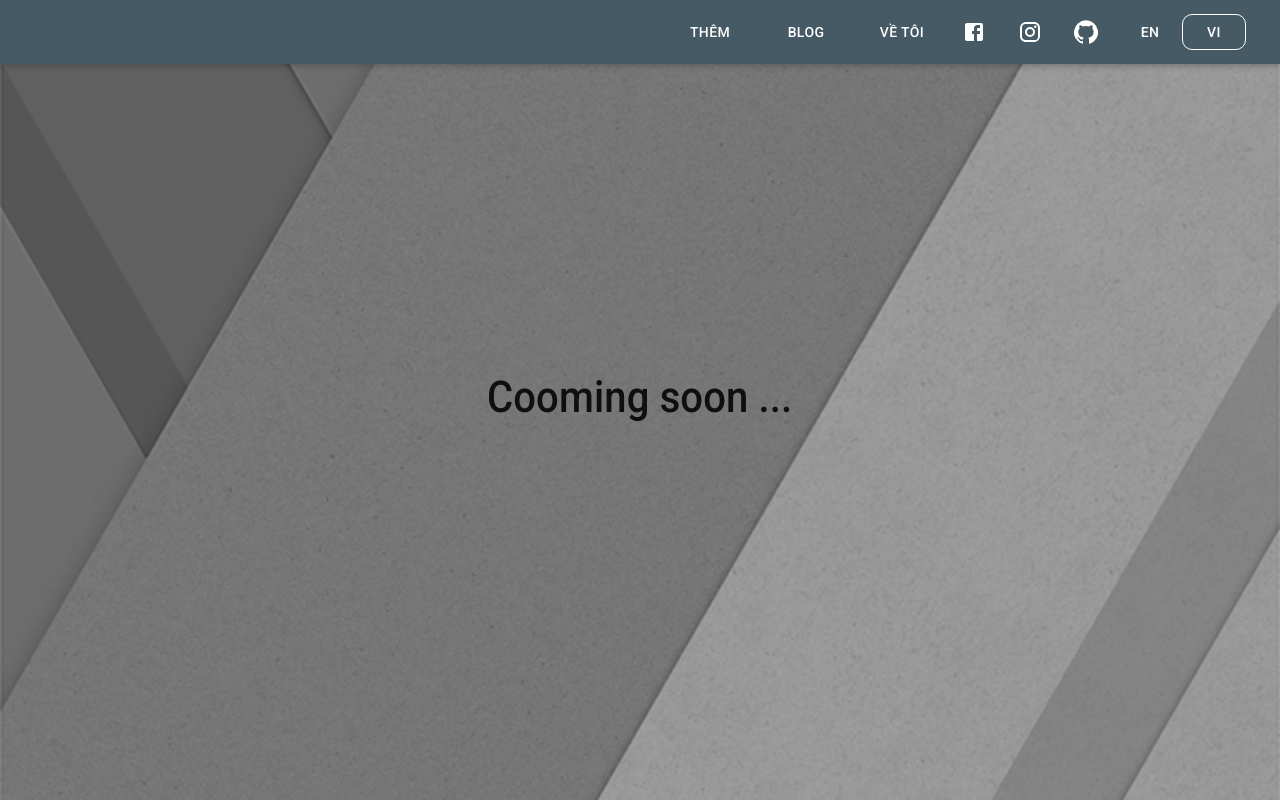
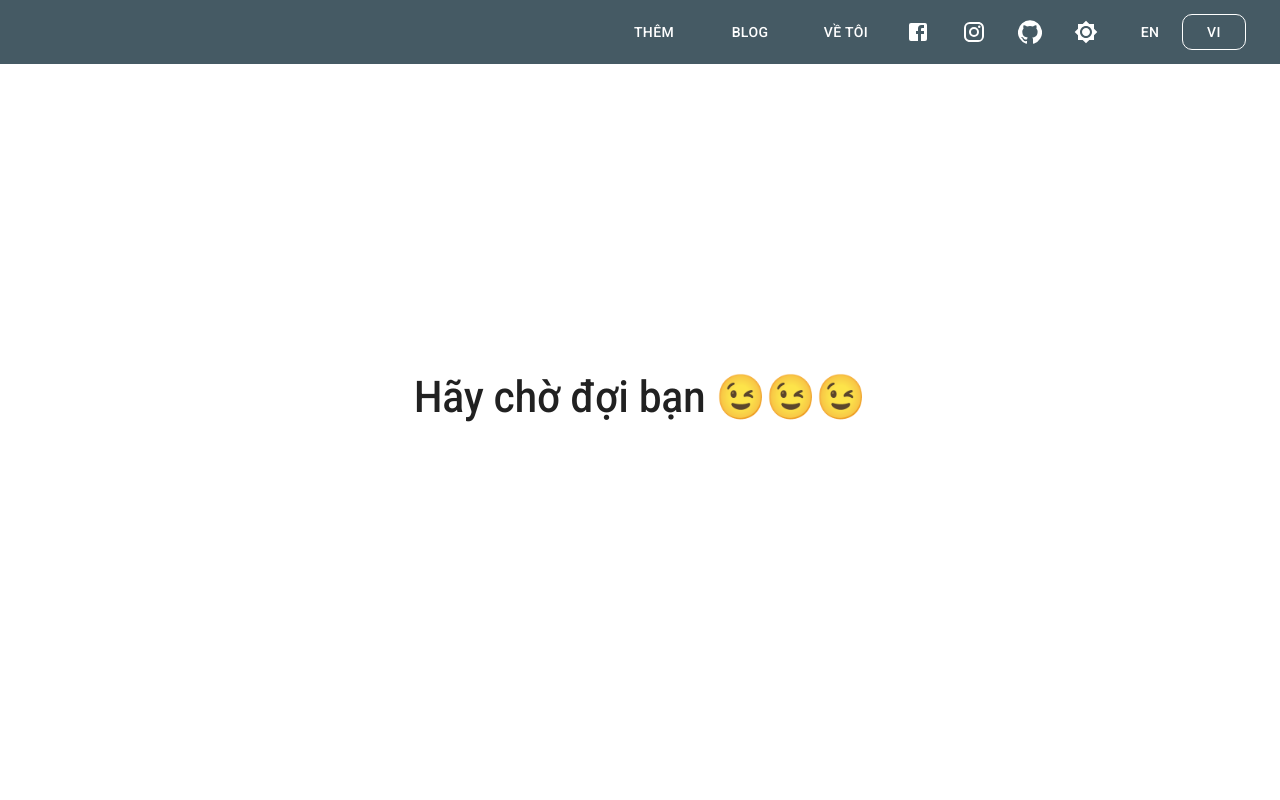
Before and after one commit to dang123vvk/nvdang, a Next.js app: page / in a window 1280 px wide. Built offline with nearby package versions, Linux system fonts and the light colour scheme.

Commit message:
Update change mode theme && fix some issues

```diff
--- a/pages/_app.js
+++ b/pages/_app.js
@@ -1,28 +1,27 @@
-import React from 'react';
+import React, { useEffect, useState } from 'react';
 import PropTypes from 'prop-types';
 import Head from 'next/head';
-import { makeStyles, ThemeProvider } from '@material-ui/core/styles';
+import { ThemeProvider } from '@material-ui/core/styles';
 import CssBaseline from '@material-ui/core/CssBaseline';
-import theme from '../src/config/theme';
+import { themeDart, themeLight } from '../src/config/theme';
 import { Provider } from 'react-redux';
 import store from '../src/redux/store'
-import dynamic from 'next/dynamic';
-
-const Header = dynamic(
-  () => import('../src/components/generic/header'),
-  { ssr: false }
-)
+// import dynamic from 'next/dynamic';
+import Header from '../src/components/generic/header'
 function MyApp(props) {
   const { Component, pageProps } = props;
-
-  React.useEffect(() => {
+  const [modeTheme, setModeTheme] = useState('light')
+  useEffect(() => {
     // Remove the server-side injected CSS.
     const jssStyles = document.querySelector('#jss-server-side');
     if (jssStyles) {
       jssStyles.parentElement.removeChild(jssStyles);
     }
   }, []);
-
+const changeModeTheme = (e,modeTheme) => {
+  e.preventDefault();
+  setModeTheme(modeTheme);
+}
   return (
     <Provider store={store}>
       <React.Fragment>
@@ -45,12 +44,12 @@ function MyApp(props) {
             }}
           />
         </Head>
-        <ThemeProvider theme={theme}>
+        <ThemeProvider theme={modeTheme==='light' ? themeLight: themeDart}>
           <CssBaseline />
-          <div style={{ display: 'flex',backgroundColor: '#ffff',flexDirection: 'column',height: '100vh' }}>
-            <Header />
-            <main style={{height: '100%'}}>
-              <Component {...pageProps}/>
+          <div style={{ display: 'flex', backgroundColor: '#ffff', flexDirection: 'column', height: '100vh' }}>
+            <Header changeModeTheme ={changeModeTheme} modeTheme={modeTheme}/>
+            <main style={{ height: '100%' }}>
+              <Component {...pageProps} />
             </main>
           </div>
         </ThemeProvider>
--- a/pages/_document.js
+++ b/pages/_document.js
@@ -1,7 +1,7 @@
 import React from 'react';
 import Document, { Html, Head, Main, NextScript } from 'next/document';
 import { ServerStyleSheets } from '@material-ui/core/styles';
-import theme from '../src/config/theme';
+import {themeLight} from '../src/config/theme';
 
 export default class MyDocument extends Document {
   render() {
@@ -9,7 +9,7 @@ export default class MyDocument extends Document {
       <Html lang="en">
         <Head>
           {/* PWA primary color */}
-          <meta name="theme-color" content={theme.palette.primary.main} />
+          <meta name="theme-color" content={themeLight.palette.primary.main} />
         </Head>
         <body>
           <Main />
--- a/pages/about.js
+++ b/pages/about.js
@@ -1,10 +1,7 @@
 import 'animate.css';
 import 'bootstrap/dist/css/bootstrap.css';
 import dynamic from 'next/dynamic'
-const AboutContainer = dynamic(
-  () => import('../src/containers/about'),
-  { ssr: false }
-)
+import  AboutContainer from '../src/containers/about'
 export default function About() {
   return (
     <AboutContainer  />
--- a/src/components/generic/header.js
+++ b/src/components/generic/header.js
@@ -2,7 +2,7 @@ import React from 'react';
 import AppBar from '@material-ui/core/AppBar';
 import Toolbar from '@material-ui/core/Toolbar';
 import Typography from '@material-ui/core/Typography';
-import { Button, Drawer, Grid, List, ListItem, ListItemIcon, ListItemText, makeStyles, useMediaQuery, useTheme } from '@material-ui/core';
+import { Button, Drawer, List, ListItem, ListItemIcon, ListItemText, makeStyles, Tooltip, useMediaQuery, useTheme } from '@material-ui/core';
 import FacebookIcon from '@material-ui/icons/Facebook';
 import IconButton from '@material-ui/core/IconButton';
 import InstagramIcon from '@material-ui/icons/Instagram';
@@ -11,7 +11,20 @@ import MenuIcon from '@material-ui/icons/Menu';
 import Link from 'next/link'
 import { useRouter } from 'next/router'
 import useTrans from '../hooks/useTrans'
+import Brightness7Icon from '@material-ui/icons/Brightness7';
+import Brightness4Icon from '@material-ui/icons/Brightness4';
 // import { serverSideTranslations } from 'next-i18next/serverSideTranslations'
+const socialNetworks = [{
+  icon: <FacebookIcon />,
+  link: 'https://facebook.com/dang123vvk'
+},
+{
+  icon: <InstagramIcon />,
+  link: 'https://instagram.com/dang.van.nguyen'
+}, {
+  icon: <GitHubIcon />,
+  link: 'https://github.com/nvdang-dev'
+}]
 
 const useStyles = makeStyles((theme) => ({
   root: {
@@ -40,7 +53,7 @@ const useStyles = makeStyles((theme) => ({
     border: 0
   }
 }));
-function Header() {
+function Header({modeTheme, changeModeTheme}) {
   const [stateMenu, setStateMenu] = React.useState(false);
   const theme = useTheme();
   const router = useRouter()
@@ -78,24 +91,30 @@ function Header() {
 
           </ListItem>
         ))}
-        {[<FacebookIcon />, <InstagramIcon />, <GitHubIcon />].map((icon, index) => (
+        {socialNetworks.map((data, index) => (
           <ListItem button key={index}>
-            <ListItemIcon>{icon}</ListItemIcon>
+            <a href={data.link}><ListItemIcon>{data.icon}</ListItemIcon></a>
           </ListItem>
         ))}
       </List>
     </div>
   );
-
+  const goToSocialNetwork = (e, link) => {
+    e.preventDefault();
+    window.location.href = link
+  }
   return (
     <div className={classes.root}>
-      <AppBar position="static" style={{ backgroundColor: '#455a64' }}>
+      <AppBar position="static" style={{ backgroundColor: modeTheme==='light'? '#455a64': '#333' }}>
         {sm || xs ? (
           <Toolbar>
             <Typography variant="h6" className={classes.title}>
             </Typography>
-            <Button color="inherit" variant="outlined" onClick={() => changeLang('en')} className={locale === 'en'? classes.localeButton: classes.noneButton }>EN</Button>
-            <Button color="inherit" variant="outlined" onClick={() => changeLang('vi')} className={locale === 'vi'? classes.localeButton: classes.noneButton }>VI</Button>
+            <IconButton color="inherit" onClick={e=>changeModeTheme(e,modeTheme==='light'? 'dark': 'light')} aria-label="upload picture" component="span" className={classes.iconButton}>
+            {modeTheme==='light' ? <Brightness7Icon /> : <Brightness4Icon /> }
+            </IconButton>
+            <Button color="inherit" variant="outlined" onClick={() => changeLang('en')} className={locale === 'en' ? classes.localeButton : classes.noneButton}>EN</Button>
+            <Button color="inherit" variant="outlined" onClick={() => changeLang('vi')} className={locale === 'vi' ? classes.localeButton : classes.noneButton}>VI</Button>
             <IconButton color="inherit" aria-label="upload picture" component="span" className={classes.iconButton} onClick={toggleDrawer(true)}>
               <MenuIcon />
             </IconButton>
@@ -105,26 +124,25 @@ function Header() {
           </Toolbar>
         ) : (
           <Toolbar>
-
             <Typography variant="h6" className={classes.title}>
             </Typography>
             <Link href="/"><Button color="inherit" className={classes.linkButton}>{t.menu.utilities}</Button></Link>
             <Button color="inherit" className={classes.linkButton}>{t.menu.blog}</Button>
             <Link href="/about"><Button color="inherit" className={classes.linkButton}>{t.menu.about}</Button></Link>
-            <IconButton color="inherit" aria-label="upload picture" component="span" className={classes.iconButton}>
-              <FacebookIcon />
-            </IconButton>
-            <IconButton color="inherit" aria-label="upload picture" component="span" className={classes.iconButton}>
-              <InstagramIcon />
-            </IconButton>
-            <IconButton color="inherit" aria-label="upload picture" component="span" className={classes.iconButton}>
-              <GitHubIcon />
-            </IconButton>
-            <Button color="inherit" variant="outlined" onClick={() => changeLang('en')} className={locale === 'en'? classes.localeButton: classes.noneButton }>EN</Button>
-            <Button color="inherit" variant="outlined" onClick={() => changeLang('vi')} className={locale === 'vi'? classes.localeButton: classes.noneButton }>VI</Button>
+            {socialNetworks.map((data, index) => (
+              <IconButton onClick={e => goToSocialNetwork(e, data.link)} color="inherit" href={data.link} key={index} aria-label="upload picture" component="span" className={classes.iconButton}>
+                {data.icon}
+              </IconButton>
+            ))}
+            <Tooltip title="Light/Dark theme">
+              <IconButton onClick={e=>changeModeTheme(e,modeTheme==='light'? 'dark': 'light')} color="inherit" aria-label="upload picture" component="span" className={classes.iconButton}>
+                {modeTheme==='light' ? <Brightness7Icon /> : <Brightness4Icon /> }
+              </IconButton>
+            </Tooltip>
+            <Button color="inherit" variant="outlined" onClick={() => changeLang('en')} className={locale === 'en' ? classes.localeButton : classes.noneButton}>EN</Button>
+            <Button color="inherit" variant="outlined" onClick={() => changeLang('vi')} className={locale === 'vi' ? classes.localeButton : classes.noneButton}>VI</Button>
           </Toolbar>
         )}
-
       </AppBar>
     </div>
   );
--- a/src/components/hooks/useTrans.js
+++ b/src/components/hooks/useTrans.js
@@ -4,10 +4,7 @@ import vi from '../../i18n/lang/vi.js'
 
 const useTrans = () => {
     const { locale } = useRouter()
-
-
     const trans = locale === 'vi' ? vi : en
-
     return trans
 }
 
--- a/src/containers/home/index.js
+++ b/src/containers/home/index.js
@@ -1,34 +1,33 @@
-import React from 'react';
+import React, { useEffect } from 'react';
 import CssBaseline from '@material-ui/core/CssBaseline';
 import Grid from '@material-ui/core/Grid';
 import { makeStyles, useMediaQuery, useTheme } from '@material-ui/core';
+import useTrans from '../../components/hooks/useTrans';
 const useStyles = makeStyles((theme) => ({
     root: {
         height: '100%'
     },
     content: {
-        backgroundImage: "url('/background.png')",
-        backgroundRepeat: 'no-repeat',
-        backgroundSize: 'cover',
-        backgroundPosition: 'center',
-        height: '100%'
+        height: '100%',
     },
 }));
 export default function Home() {
     const theme = useTheme()
+    const t = useTrans()
+    const mode = theme.palette.type.toString();
     const sm = useMediaQuery(theme.breakpoints.down("xs"));
     const xs = useMediaQuery(theme.breakpoints.down("md"));
     const classes = useStyles();
     return (
-        <div className={classes.content}>
-        <Grid container component="main" className={classes.root} >
-            <CssBaseline />
-            <Grid item xs={12} >
-                <div className="d-flex justify-content-center align-items-center w-100 h-100">
-                    <h1 className="animate__animated animate__bounce animate__infinite">Cooming soon ...</h1>
-                </div>
+        <div className={classes.content} style={{ backgroundColor: mode === 'dark' ? '#212121' : '#fff' }}>
+            <Grid container component="main" className={classes.root} color={'initial'} >
+                <CssBaseline />
+                <Grid item xs={12} >
+                    <div className="d-flex justify-content-center align-items-center w-100 h-100">
+                        <h1 className="animate__animated animate__bounce animate__infinite">{t.comming}</h1>
+                    </div>
+                </Grid>
             </Grid>
-        </Grid>
         </div>
     );
 }
--- a/src/containers/index.js
+++ b/src/containers/index.js
@@ -23,7 +23,7 @@ const useStyles = makeStyles(theme => ({
         height: '100%'
     },
 }));
-export default function Main() {
+export default function Layout() {
     const classes = useStyles();
     return (
             <div className={classes.root}>
--- a/src/i18n/lang/en.js
+++ b/src/i18n/lang/en.js
@@ -9,5 +9,6 @@ export default {
         name: "I am Dang.",
         from: "I am from Vietnam.",
         special : "I am a cute guy...😉😉"
-    }
+    },
+    comming: 'Comming soon ...'
 }
--- a/src/i18n/lang/vi.js
+++ b/src/i18n/lang/vi.js
@@ -9,5 +9,6 @@ export default {
         name: "Mình là Nguyễn Văn Đặng",
         from: "Hiện tại mình sống ở thành phố Hồ Chí Minh.",
         special : "Mình là một người hơi trẻ tầm 30 tuổi...😔😔😔"
-    }
+    },
+    comming: 'Hãy chờ đợi bạn 😉😉😉 '
 }
```
Also changed, not shown: pages/index.js (+3 -6 lines), src/config/theme.js (+19 -3 lines).
